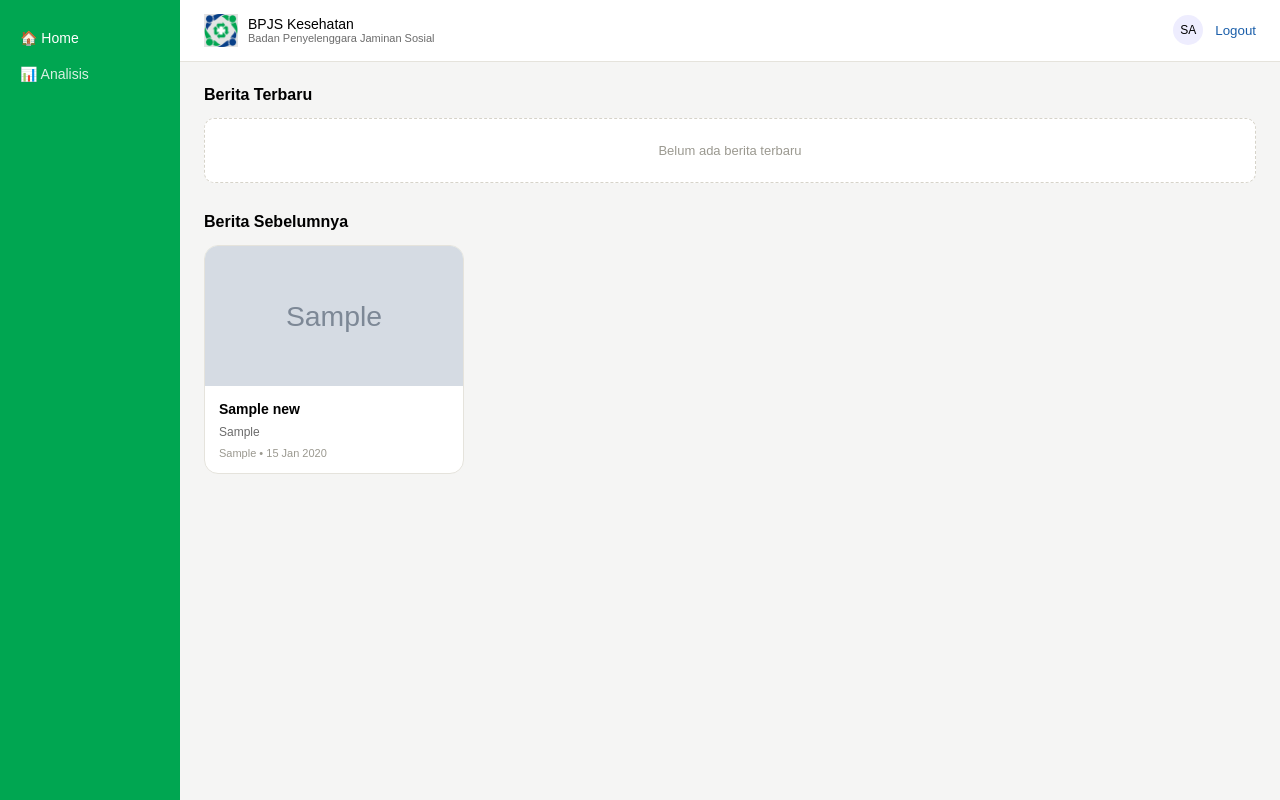
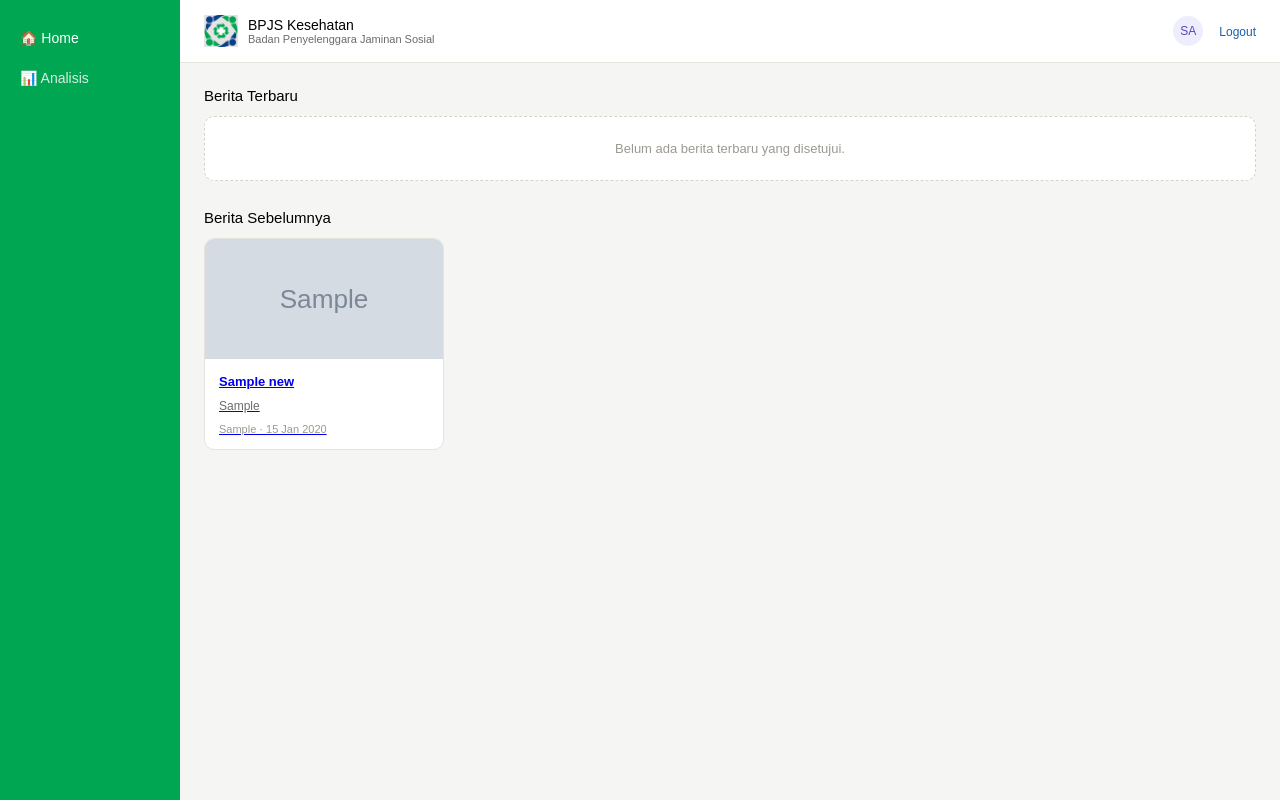
Before and after one commit to Pandora91105/bpjs-pamekasan-news-monitor, a Django app: page / in a window 1280 px wide. Run offline with Django 5.2, Linux system fonts and the light colour scheme; a user stored in the database is signed in; tables that the repository leaves empty hold one stand-in row (values such as "Sample post"); grey boxes marked "Sample" are stand-in pictures.

Commit message:
redesign dashboard

```diff
--- a/templates/dashboard.html
+++ b/templates/dashboard.html
@@ -5,283 +5,169 @@
     <meta charset="UTF-8">
     <link rel="icon" type="image/png" href="{% static 'img/favicon.png' %}">
     <title>Dashboard - Monitoring Berita BPJS Pamekasan</title>
+    <style>
+        * { box-sizing: border-box; margin: 0; padding: 0; font-family: Arial, sans-serif; }
+        body { background: #F5F5F4; }
 
-    <style>
-        * {
-            box-sizing: border-box;
-            margin: 0;
-            padding: 0;
-            font-family: Arial, sans-serif;
+        .layout { display: flex; min-height: 100vh; }
+
+        .sidebar {
+            width: 180px; background: #00A651; flex-shrink: 0;
+            padding: 20px 0; display: flex; flex-direction: column; gap: 4px;
         }
+        .sidebar a {
+            display: flex; align-items: center; gap: 10px;
+            padding: 10px 20px; color: #ffffff; text-decoration: none; font-size: 14px;
+        }
+        .sidebar a.inactive { color: #D9F0E3; }
+        .sidebar a:hover { background: rgba(255,255,255,0.1); }
 
-        body {
-            background: #F5F5F4;
+        .main { flex: 1; min-width: 0; display: flex; flex-direction: column; }
+
+        .header {
+            background: #FFFFFF; border-bottom: 1px solid #E5E3DC;
+            padding: 14px 24px; display: flex; align-items: center; justify-content: space-between;
         }
+        .header-left { display: flex; align-items: center; gap: 10px; }
+        .logo-badge {
+            width: 34px; height: 34px; border-radius: 50%; background: #00A651;
+            display: flex; align-items: center; justify-content: center; color: white; font-size: 16px;
+        }
+        .header-title { font-weight: 500; font-size: 14px; margin: 0; }
+        .header-subtitle { font-size: 11px; color: #6B6B6B; margin: 0; }
+        .avatar {
+            width: 30px; height: 30px; border-radius: 50%; background: #EEEDFE;
+            display: flex; align-items: center; justify-content: center;
+            font-size: 12px; font-weight: 500; color: #534AB7;
+        }
+        .header-right { display: flex; align-items: center; gap: 16px; }
+        .header-right a { font-size: 12px; color: #1B5FAA; text-decoration: none; }
 
-        .layout {
+        .content { padding: 24px; overflow-y: auto; overflow-x: hidden; }
+        .section { margin-bottom: 28px; width: 100%; overflow: hidden; }
+        .section-title { font-size: 15px; font-weight: 500; margin-bottom: 12px; }
+
+        .carousel {
             display: flex;
-            min-height: 100vh;
-        }
-
-        /* SIDEBAR */
-        .sidebar {
-            width: 180px;
-            background: #00A651;
-            padding: 20px 0;
-            display: flex;
-            flex-direction: column;
-        }
-
-        .sidebar a {
-            padding: 10px 20px;
-            color: white;
-            text-decoration: none;
-            font-size: 14px;
-        }
-
-        .sidebar a.inactive {
-            color: #D9F0E3;
-        }
-
-        .sidebar a:hover {
-            background: rgba(255,255,255,0.1);
-        }
-
-        /* MAIN */
-        .main {
-            flex: 1;
-            display: flex;
-            flex-direction: column;
-        }
-
-        /* HEADER */
-        .header {
-            background: #FFFFFF;
-            border-bottom: 1px solid #E5E3DC;
-            padding: 14px 24px;
-            display: flex;
-            justify-content: space-between;
-        }
-
-        .header-left {
-            display: flex;
-            align-items: center;
-            gap: 10px;
-        }
-
-        .header-title { font-size: 14px; }
-        .header-subtitle { font-size: 11px; color: #6B6B6B; }
-
-        .avatar {
-            width: 30px;
-            height: 30px;
-            border-radius: 50%;
-            background: #EEEDFE;
-            display: flex;
-            align-items: center;
-            justify-content: center;
-            font-size: 12px;
-        }
-
-        .content {
-            padding: 24px;
-            overflow: hidden; /* penting */
-        }
-
-        .section {
-            margin-bottom: 30px;
-        }
-
-        .section-title {
-            font-size: 16px;
-            font-weight: 600;
-            margin-bottom: 14px;
-        }
-
-        /* =======================
-           SCROLL KHUSUS BERITA
-        ======================= */
-        .news-scroll {
-            display: flex;
-            gap: 16px;
+            gap: 12px;
             overflow-x: auto;
             overflow-y: hidden;
-            padding-bottom: 10px;
-            scroll-behavior: smooth;
+            padding-bottom: 8px;
+            width: 100%;
+            scrollbar-width: thin;
+            scrollbar-color: #BCCABB #F5F5F4;
         }
+        .carousel::-webkit-scrollbar { height: 6px; }
+        .carousel::-webkit-scrollbar-track { background: #F5F5F4; }
+        .carousel::-webkit-scrollbar-thumb { background: #BCCABB; border-radius: 10px; }
 
-        .news-scroll::-webkit-scrollbar {
-            height: 6px;
+        .news-card {
+            min-width: 240px; max-width: 240px; background: #FFFFFF;
+            border: 1px solid #E5E3DC; border-radius: 10px; overflow: hidden; flex-shrink: 0;
         }
+        .news-image {
+            height: 120px; background: #EEF6EB; display: flex; align-items: center;
+            justify-content: center; background-size: cover; background-position: center;
+        }
+        .news-image .placeholder-icon { font-size: 32px; color: #8fae8b; }
+        .news-body { padding: 14px; }
+        .badge {
+            display: inline-block; background: #EAF3DE; color: #3B6D11;
+            font-size: 11px; padding: 2px 8px; border-radius: 4px; margin-bottom: 8px;
+        }
+        .news-title {
+            font-size: 13px; font-weight: 600; margin-bottom: 6px; line-height: 1.4;
+            display: -webkit-box; -webkit-line-clamp: 2; -webkit-box-orient: vertical; overflow: hidden;
+        }
+        .news-snippet {
+            font-size: 12px; color: #6B6B6B; line-height: 1.5; margin-bottom: 8px;
+            display: -webkit-box; -webkit-line-clamp: 2; -webkit-box-orient: vertical; overflow: hidden;
+        }
+        .news-meta { font-size: 11px; color: #9B9990; }
+        .news-card a { text-decoration: none; color: inherit; }
 
-        .news-scroll::-webkit-scrollbar-thumb {
-            background: #BCCABB;
-            border-radius: 10px;
-        }
-
-        /* CARD */
-        .news-card {
-            min-width: 260px;
-            max-width: 260px;
-            background: #FFFFFF;
-            border-radius: 14px;
-            overflow: hidden;
-            text-decoration: none;
-            color: inherit;
-            flex-shrink: 0;
-            border: 1px solid #E5E3DC;
-            transition: 0.25s;
-        }
-
-        .news-card:hover {
-            transform: translateY(-4px);
-        }
-
-        .news-image {
-            height: 140px;
-            background-size: cover;
-            background-position: center;
-            background-color: #EEF6EB;
-        }
-
-        .news-body {
-            padding: 14px;
-        }
-
-        .news-title {
-            font-size: 14px;
-            font-weight: 600;
-            margin-bottom: 6px;
-            line-height: 1.4;
-
-            display: -webkit-box;
-            -webkit-line-clamp: 2;
-            -webkit-box-orient: vertical;
-            overflow: hidden;
-        }
-
-        .news-snippet {
-            font-size: 12px;
-            color: #6B6B6B;
-            margin-bottom: 8px;
-
-            display: -webkit-box;
-            -webkit-line-clamp: 2;
-            -webkit-box-orient: vertical;
-            overflow: hidden;
-        }
-
-        .news-meta {
-            font-size: 11px;
-            color: #9B9990;
-        }
-
-        /* EMPTY */
         .empty-state {
-            background: #FFFFFF;
-            border: 1px dashed #D6D3C9;
-            border-radius: 10px;
-            padding: 24px;
-            text-align: center;
-            color: #9B9990;
-            font-size: 13px;
+            background: #FFFFFF; border: 1px dashed #D6D3C9; border-radius: 10px;
+            padding: 24px; text-align: center; color: #9B9990; font-size: 13px;
         }
     </style>
 </head>
-
 <body>
-
     <div class="layout">
-
-    <!-- SIDEBAR -->
         <div class="sidebar">
-        <a href="{% url 'dashboard' %}">🏠 Home</a>
-        <a href="{% url 'analisis' %}" class="inactive">📊 Analisis</a>
+            <a href="{% url 'dashboard' %}">&#127968; Home</a>
+            <a href="{% url 'analisis' %}" class="inactive">&#128202; Analisis</a>
         </div>
 
         <div class="main">
-
-        <!-- HEADER -->
             <div class="header">
                 <div class="header-left">
-                <img src="{% static 'img/logo-bpjs.png' %}" width="34">
+                    <div class="logo-badge" style="background: transparent;"><img src="{% static 'img/logo-bpjs.png' %}" alt="Logo BPJS Kesehatan" style="width: 100%; height: 100%; object-fit: contain;"></div>
                     <div>
-                    <div class="header-title">BPJS Kesehatan</div>
-                    <div class="header-subtitle">Badan Penyelenggara Jaminan Sosial</div>
+                        <p class="header-title">BPJS Kesehatan</p>
+                        <p class="header-subtitle">Badan Penyelenggara Jaminan Sosial</p>
                     </div>
                 </div>
-
-            <div style="display:flex;align-items:center;gap:12px;">
+                <div class="header-right">
                     <div class="avatar">{{ user.username|slice:":2"|upper }}</div>
-                <form method="post" action="{% url 'logout' %}">
+                    <form method="post" action="{% url 'logout' %}" style="display: inline; margin: 0;">
                         {% csrf_token %}
-                    <button style="background:none;border:none;color:#1B5FAA;cursor:pointer;">
-                        Logout
-                    </button>
+                        <button type="submit" style="background: none; border: none; padding: 0; font-size: 12px; color: #1B5FAA; text-decoration: none; cursor: pointer; font-family: Arial, sans-serif;">Logout</button>
                     </form>
                 </div>
             </div>
 
-        <!-- CONTENT -->
             <div class="content">
-
-            <!-- BERITA TERBARU -->
                 <div class="section">
                     <div class="section-title">Berita Terbaru</div>
-
                     {% if berita_terbaru %}
-                <div class="news-scroll">
-
+                    <div class="carousel">
                         {% for news in berita_terbaru %}
-                    <a href="{{ news.url }}" target="_blank" class="news-card">
-                        <div class="news-image" {% if news.image_url %}style="background-image:url('{{ news.image_url }}')"{% endif %}></div>
-
+                        <a href="{{ news.url }}" target="_blank">
+                            <div class="news-card">
+                                <div class="news-image" {% if news.image_url %}style="background-image: url('{{ news.image_url }}');"{% endif %}>
+                                    {% if not news.image_url %}<span class="placeholder-icon">&#128196;</span>{% endif %}
+                                </div>
                                 <div class="news-body">
+                                    <span class="badge">Baru</span>
                                     <div class="news-title">{{ news.title }}</div>
                                     <div class="news-snippet">{{ news.snippet|striptags }}</div>
-                            <div class="news-meta">
-                                {{ news.source }} • {{ news.published_date|date:"d M Y" }}
+                                    <div class="news-meta">{{ news.source }} &middot; {{ news.published_date|date:"d M Y" }}</div>
                                 </div>
                             </div>
                         </a>
                         {% endfor %}
-
                     </div>
                     {% else %}
-                <div class="empty-state">Belum ada berita terbaru</div>
+                    <div class="empty-state">Belum ada berita terbaru yang disetujui.</div>
                     {% endif %}
                 </div>
 
-            <!-- BERITA SEBELUMNYA -->
                 <div class="section">
                     <div class="section-title">Berita Sebelumnya</div>
-
                     {% if berita_sebelumnya %}
-                <div class="news-scroll">
-
+                    <div class="carousel">
                         {% for news in berita_sebelumnya %}
-                    <a href="{{ news.url }}" target="_blank" class="news-card">
-                        <div class="news-image" {% if news.image_url %}style="background-image:url('{{ news.image_url }}')"{% endif %}></div>
-
+                        <a href="{{ news.url }}" target="_blank">
+                            <div class="news-card">
+                                <div class="news-image" {% if news.image_url %}style="background-image: url('{{ news.image_url }}');"{% endif %}>
+                                    {% if not news.image_url %}<span class="placeholder-icon">&#128196;</span>{% endif %}
+                                </div>
                                 <div class="news-body">
                                     <div class="news-title">{{ news.title }}</div>
                                     <div class="news-snippet">{{ news.snippet|striptags }}</div>
-                            <div class="news-meta">
-                                {{ news.source }} • {{ news.published_date|date:"d M Y" }}
+                                    <div class="news-meta">{{ news.source }} &middot; {{ news.published_date|date:"d M Y" }}</div>
                                 </div>
                             </div>
                         </a>
                         {% endfor %}
-
                     </div>
                     {% else %}
-                <div class="empty-state">Belum ada berita sebelumnya</div>
+                    <div class="empty-state">Belum ada berita lain yang disetujui.</div>
                     {% endif %}
-            </div>
-
                 </div>
             </div>
         </div>
-
+    </div>
 </body>
 </html>
```
Lines whose indentation alone changed are shown as unchanged.
